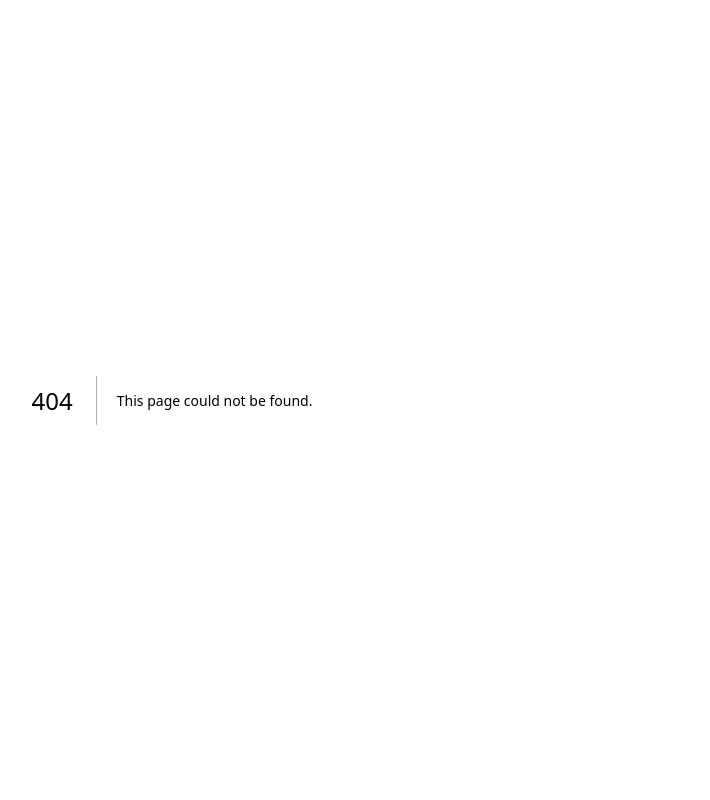
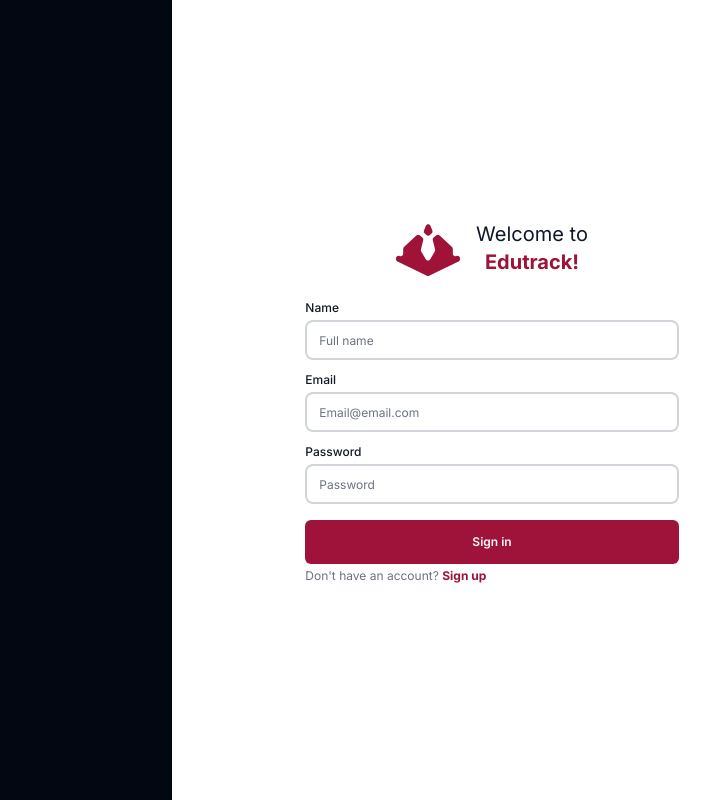
Before and after one commit to Aerroc22/edutrack, a Next.js app: page /register in a window 1280 px wide. Before the commit this address had no page. Shown: the whole page, without its empty margins (468-1178 px from the left). Built offline with nearby package versions, Linux system fonts and the light colour scheme.

Commit message:
Page[register]: Create

```diff
--- a/src/app/(auth)/login/page.tsx
+++ b/src/app/(auth)/login/page.tsx
@@ -1,6 +1,6 @@
 "use client"
 import Logo from "@/components/ui/Logo"
-import { loginValidator } from "@/lib/validators/auth"
+import Link from "next/link"
 import { FC, FormEvent, useState } from "react"
 import { ZodError } from "zod"
 
@@ -15,31 +15,9 @@
 const page: FC = () => {
     const [email, setEmail] = useState<string>("")
     const [password, setPassword] = useState<string>("")
-    const [errors, setErrors] = useState<Error>({})
 
     const handleSubmit = (e: FormEvent<HTMLFormElement>) => {
         e.preventDefault()
-        setErrors({})
-
-        try {
-            const parsedLogin = loginValidator({ email, password })
-        } catch (error) {
-            if (error instanceof ZodError) {
-                error.errors.forEach((err) => {
-                    if (err.path[0] === "email") {
-                        setErrors({ ...errors, emailErr: err.message })
-                    }
-                    if (err.path[0] === "password") {
-                        setErrors({ ...errors, passwordErr: err.message })
-                    }
-                })
-            } else {
-                setErrors({
-                    ...errors,
-                    unknownErr: "Unknown error has occured",
-                })
-            }
-        }
     }
 
     return (
@@ -71,9 +49,6 @@
                                 setEmail(e.target.value)
                             }}
                         />
-                        <div className="text-xs text-rose-800">
-                            {errors?.emailErr}
-                        </div>
                         <label
                             htmlFor="password"
                             className="mt-4 block text-xs font-medium leading-6 text-gray-900"
@@ -86,9 +61,6 @@
                             placeholder="Password"
                             onChange={(e) => setPassword(e.target.value)}
                         />
-                        <div className="text-xs text-rose-800">
-                            {errors?.passwordErr || errors?.unknownErr}
-                        </div>
                         <div>
                             <button
                                 type="submit"
@@ -98,9 +70,11 @@
                             </button>
                             <div className="mt-1 text-xs text-gray-500">
                                 Don't have an account?{" "}
-                                <span className="underline-2 font-bold text-rose-800 hover:border-b-rose-600 hover:text-rose-600 hover:underline">
-                                    Sign up
-                                </span>
+                                <Link href={"/register"}>
+                                    <span className="underline-2 font-bold text-rose-800 hover:border-b-rose-600 hover:text-rose-600 hover:underline">
+                                        Sign up
+                                    </span>{" "}
+                                </Link>
                             </div>
                         </div>
                     </form>
--- /dev/null
+++ b/src/app/(auth)/register/page.tsx
@@ -0,0 +1,150 @@
+"use client"
+import Logo from "@/components/ui/Logo"
+import { FC, FormEvent, useState } from "react"
+import { ZodError, z } from "zod"
+
+type typeOfError = "email" | "password" | "other"
+
+interface Error {
+    emailErr?: string
+    nameErr?: string
+    passwordErr?: string
+    unknownErr?: string
+}
+
+const page: FC = () => {
+    const [name, setName] = useState<string>("")
+    const [email, setEmail] = useState<string>("")
+    const [password, setPassword] = useState<string>("")
+    const [errors, setErrors] = useState<Error>({})
+
+    const handleSubmit = (e: FormEvent<HTMLFormElement>) => {
+        e.preventDefault()
+
+        try {
+            const validatedInput = {
+                name: z.string().min(1).safeParse(name),
+                email: z.string().email().safeParse(email),
+                password: z.string().min(6).safeParse(password),
+            }
+
+            const success =
+                validatedInput.name.success &&
+                validatedInput.email.success &&
+                validatedInput.password.success
+
+            let newErrors: Error = {}
+
+            if (!success) {
+                if (!validatedInput.name.success) {
+                    newErrors = { nameErr: "Please enter your full name" }
+                }
+                if (!validatedInput.email.success) {
+                    newErrors = { ...newErrors, emailErr: "Invalid email" }
+                }
+                if (!validatedInput.password.success) {
+                    newErrors = {
+                        ...newErrors,
+                        passwordErr:
+                            "Password must be longer than six charachters",
+                    }
+                }
+            } else {
+                // Handle submit
+            }
+
+            setErrors(newErrors)
+        } catch (error) {
+            setErrors({
+                ...errors,
+                unknownErr: "Unknown error has occured",
+            })
+        }
+    }
+
+    return (
+        <main className="flex h-screen w-screen items-center justify-end bg-gray-950">
+            <div className="flex h-full w-full items-center justify-center bg-white md:w-1/2">
+                <div className="flex h-20 w-7/12 flex-col items-center justify-center gap-5 text-xs">
+                    <div className="flex w-full items-center justify-center gap-4 text-xl text-slate-900">
+                        <Logo className="h-16 w-16" />
+                        <div className="block text-center">
+                            Welcome to <br></br>
+                            <span className="font-bold text-rose-800">
+                                Edutrack!
+                            </span>
+                        </div>
+                    </div>
+
+                    <form onSubmit={handleSubmit} className="w-full">
+                        <label
+                            htmlFor="email"
+                            className="block text-xs font-medium text-gray-900"
+                        >
+                            Name
+                        </label>
+                        <input
+                            type="text"
+                            className="mt-1 h-10 min-w-full rounded-lg border-2 border-gray-300 text-xs"
+                            placeholder="Full name"
+                            onChange={(e) => {
+                                setName(e.target.value)
+                            }}
+                        />
+                        <div className="text-xs text-rose-800">
+                            {errors?.nameErr}
+                        </div>
+                        <label
+                            htmlFor="email"
+                            className="mt-3 block text-xs font-medium text-gray-900"
+                        >
+                            Email
+                        </label>
+                        <input
+                            type="text"
+                            className="mt-1 h-10 min-w-full rounded-lg border-2 border-gray-300 text-xs"
+                            placeholder="Email@email.com"
+                            onChange={(e) => {
+                                setEmail(e.target.value)
+                            }}
+                        />
+                        <div className="text-xs text-rose-800">
+                            {errors?.emailErr}
+                        </div>
+                        <label
+                            htmlFor="password"
+                            className="mt-3 block text-xs font-medium text-gray-900"
+                        >
+                            Password
+                        </label>
+                        <input
+                            type="password"
+                            className="mt-1 h-10 w-full rounded-lg border-2 border-gray-300 text-xs"
+                            placeholder="Password"
+                            onChange={(e) => setPassword(e.target.value)}
+                        />
+                        <div className="text-xs text-rose-800">
+                            {errors?.passwordErr || errors?.unknownErr}
+                        </div>
+                        <div>
+                            <button
+                                type="submit"
+                                className="mt-4 flex h-11 w-full items-center justify-center rounded-md bg-rose-800 text-xs font-semibold text-gray-50 transition hover:bg-rose-700"
+                            >
+                                Sign in
+                            </button>
+                            <div className="mt-1 text-xs text-gray-500">
+                                Don't have an account?{" "}
+                                <span className="underline-2 font-bold text-rose-800 hover:border-b-rose-600 hover:text-rose-600 hover:underline">
+                                    Sign up
+                                </span>
+                            </div>
+                        </div>
+                    </form>
+                </div>
+            </div>
+        </main>
+    )
+}
+
+export default page
```
Also changed, not shown: src/lib/validators/auth.ts (deleted, +0 -14 lines), src/components/StrongPass.tsx (added).
